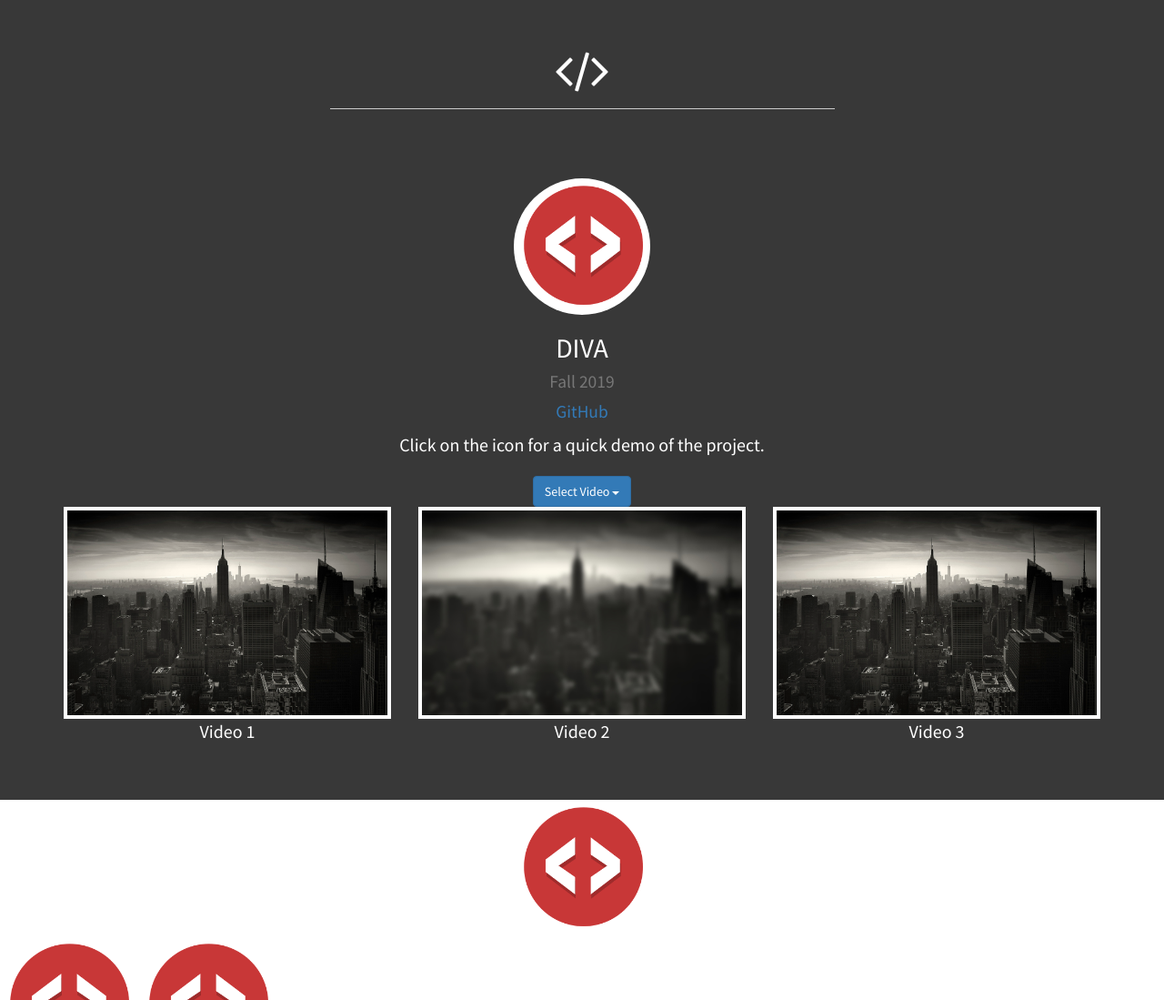
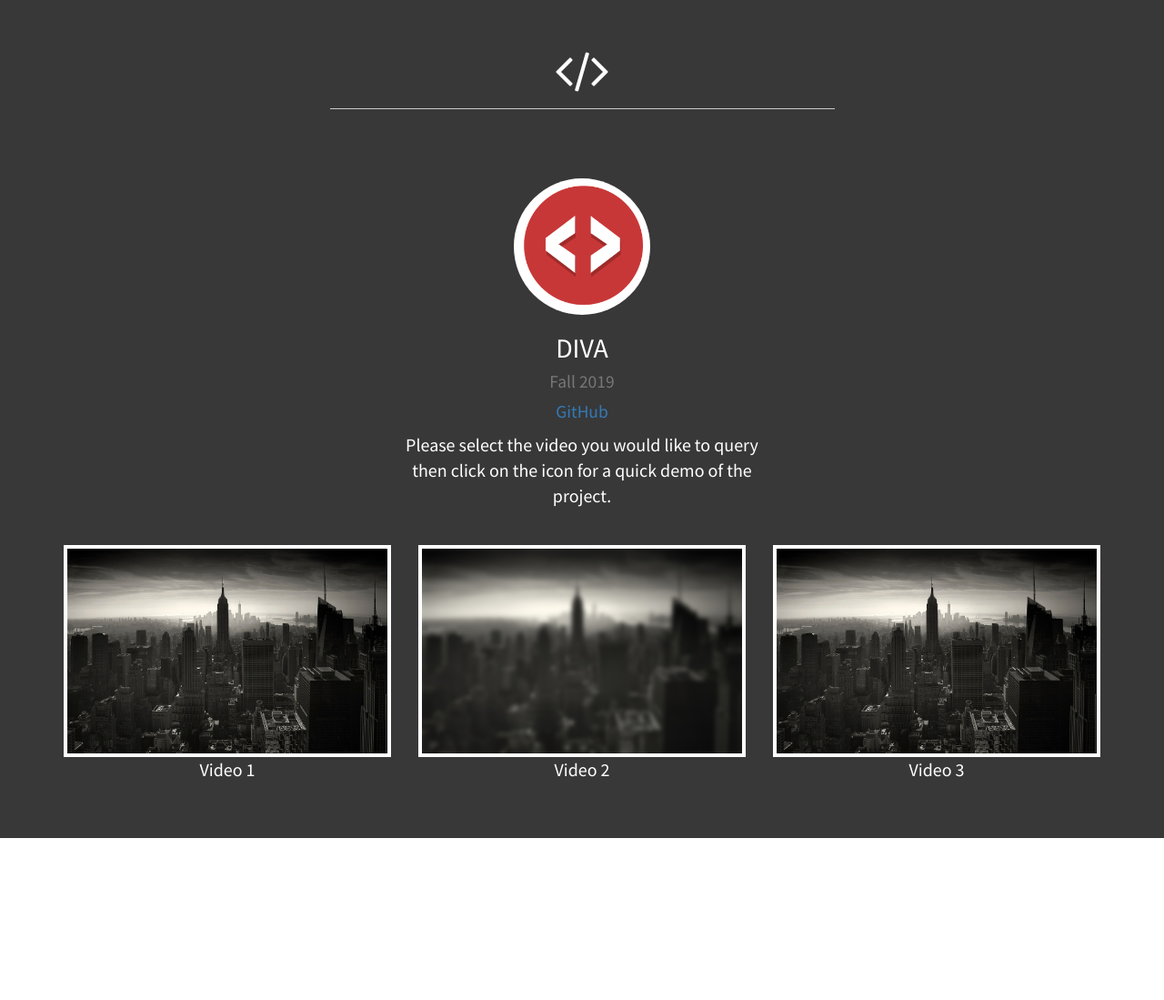
Before and after one commit to fxlin/diva-demo, a Bottle app: page / in a window 1280 px wide, after a click on "video1". Shown: the part 1729-2828 px from the top of the page at 91% size. Run offline with Bottle, Linux system fonts and the light colour scheme; some libraries are stand-ins or nearby versions; some web fonts are replaced.

Commit message:
Fix index.html

```diff
--- a/template/index.html
+++ b/template/index.html
@@ -41,6 +41,9 @@
         </li>
         <li>
             <a href="#projects" onclick=$("#menu-close").click();>Project</a>
+        </li>
+        <li style="display: none" id="video_tab">
+            <a href="#vidtitle" onclick=$("#menu-close").click();>Selected Video</a>
         </li>
         <li style="display: none" id="demo_tab">
             <a href="#work" onclick=$("#menu-close").click();>Demo Result</a>
@@ -152,21 +155,9 @@
                 <small><a target="_blank" href="https://github.com/swhsiang/diva-fork">GitHub</a></small>
             </h2>
             <p class="lead">
-                Click on the icon for a quick demo of the project.
+                Please select the video you would like to query then click on the icon for a quick demo of the project.
             </p>
-            <!--                  -->
-<!--            <img class="grow" src="./template/img/html.png" width="150px" alt="">-->
-<!--            <img class="grow" src="./template/img/html.png" width="150px" alt="">-->
-<!--            <img class="grow" src="./template/img/html.png" width="150px" alt="">-->
-            <div class="dropdown">
-                <button class="btn btn-primary dropdown-toggle" type="button" data-toggle="dropdown">Select Video
-                    <span class="caret"></span></button>
-                <ul class="dropdown-menu">
-                    <li><a id="video1" onclick="video(1)">video #1</a></li>
-                    <li><a id="video2" onclick="video(2)">video #2</a></li>
-                    <li><a id="video3" onclick="video(3)">video #3</a></li>
-                </ul>
-            </div>
+        </div>
 
 
     </div>
@@ -192,14 +183,20 @@
     </div>
 </section>
 
+<section id="vidtitle" class="content-section text-center" style="display: none">
+    <div class="text-container" style="padding-top: 60px; padding-bottom: 60px">
+        <p style="font-size: 50px; color: white;"><strong>Selected Video</strong></p>
 
     </div>
+
+</section>
+<div id="video" style="background-color: white; display: none;" class="content-section text-center">
+        <video id="videodisplay" style="align-items: center; width: auto;height: auto" controls>
+  <source  src="video/sonic.mp4" type="video/mp4">
+</video>
     </div>
-    <!-- /.container -->
-    <img class=".img-thumbnail grow center-block" src="./template/img/html.png" width="150px" alt="">
-    <img class=".img-thumbnail grow " src="./template/img/html.png" width="150px" alt="">
-    <img class=".img-thumbnail grow " src="./template/img/html.png" width="150px" alt="">
-</section>
+
+
 
 
 <section id="workimage" class="content-section text-center" style="display:none;">
@@ -239,7 +236,6 @@
         console.log(num);
         document.getElementById('videodisplay').currentTime = num;
     }
-
     function call_diva() {
         var computeReturn = $.ajax({
             method: "POST",
@@ -258,7 +254,7 @@
                     child = document.getElementById('results').lastElementChild;
                 }
             }
-            for (var i = 1; i < arrimg.length; i++) {
+            for (let i = 1; i < arrimg.length; i++) {
                 var img = new Image();
                 img.src = arrimg[0] + '/' + arrimg[i];
                 img.width = 400;
@@ -270,13 +266,16 @@
 
         });
     }
+
 </script>
 <!-- Footer begins -->
+
 <footer>
     <div class="container text-center">
         <p>Copyright &copy; 2019 XSEL</p>
     </div>
 </footer>
+
 <!-- Footer ends -->
 
 <!-- Bact to top begins -->
```
